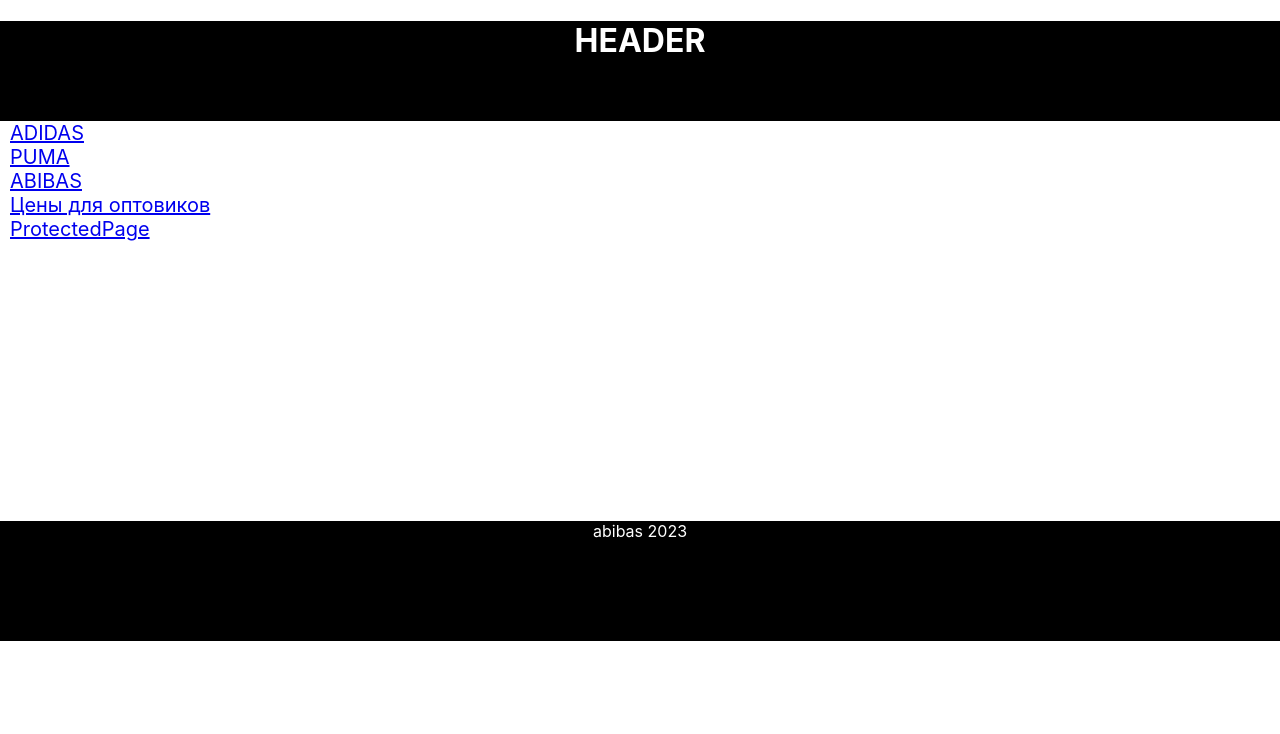
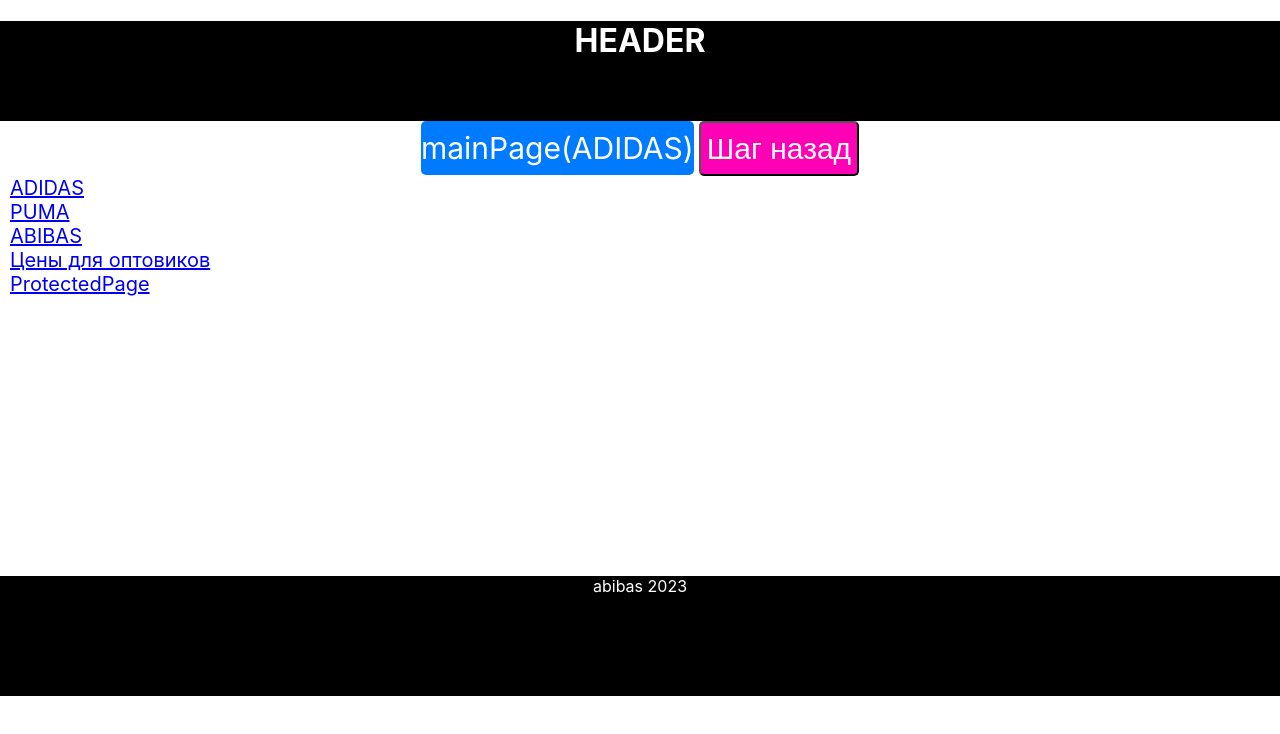
Before and after one commit to ilyailyushonok/microtasks-react-router-v6.4-part10, a React (Vite) app: page / in a window 1280 px wide. Shown: the top 734 px of the page. Built offline with nearby package versions, Linux system fonts and the light colour scheme.

Commit message:
step back button

```diff
--- a/src/App.tsx
+++ b/src/App.tsx
@@ -1,13 +1,21 @@
 import styles from "./components/Site.module.css";
-import {NavLink, Outlet} from 'react-router-dom';
+import {Link, NavLink, Outlet, useNavigate} from 'react-router-dom';
 import {S} from './components/pages/_styles';
 import {PATH} from "./components/routes/routes.tsx";
 
 
 export const App = () => {
+    const navigate = useNavigate();
+    const navigateHandler=()=>{
+        navigate(-1)
+    }
     return (
         <div>
-            <div className={styles.header}><h1>HEADER</h1></div>
+            <header className={styles.header}><h1>HEADER</h1></header>
+            <div className={styles.HorizontalNavigation}>
+                <Link to={PATH.ADIDAS} className={styles.LinkLikeButton}>mainPage(ADIDAS)</Link>
+                <button className={styles.ButtonLikeLink} onClick={navigateHandler}>Шаг назад</button>
+            </div>
             <div className={styles.body}>
                 <div className={styles.nav}>
                     <S.NavWrapper><NavLink to={PATH.ADIDAS}>ADIDAS</NavLink></S.NavWrapper>
@@ -17,9 +25,8 @@
                     <S.NavWrapper><NavLink to={PATH.PROTECTED}>ProtectedPage</NavLink></S.NavWrapper>
                 </div>
                 <Outlet/>
-
             </div>
-            <div className={styles.footer}>abibas 2023</div>
+            <footer className={styles.footer}>abibas 2023</footer>
         </div>
     );
 }
--- a/src/components/Site.module.css
+++ b/src/components/Site.module.css
@@ -44,3 +44,36 @@
     color: #7fb8f1;
     text-decoration: underline;
 }
+.LinkLikeButton {
+    height: 54px;
+    background-color: #007bff;
+    color: #fff;
+    text-decoration: none;
+    border-radius: 5px;
+    font-size: 30px;
+    display: flex;
+    align-items: center;
+    justify-content: center;
+}
+.LinkLikeButton:hover {
+    background-color: #0056b3;
+}
+.ButtonLikeLink {
+    margin-left: 5px;
+    height: 55px;
+    background-color: #ff00b7;
+    color: #fff;
+    text-decoration: none;
+    border-radius: 5px;
+    font-size: 30px;
+    display: flex;
+    align-items: center;
+    justify-content: center;
+}
+.ButtonLikeLink:hover {
+    background-color: #980569;
+}
+.HorizontalNavigation {
+    display: flex;
+    justify-content: center;
+}
--- a/src/components/routes/routes.tsx
+++ b/src/components/routes/routes.tsx
@@ -25,7 +25,6 @@
 
 
 const publicRoutes: RouteObject[] = [
-
     {
         path: "/:model/:id",
         element: (
```
